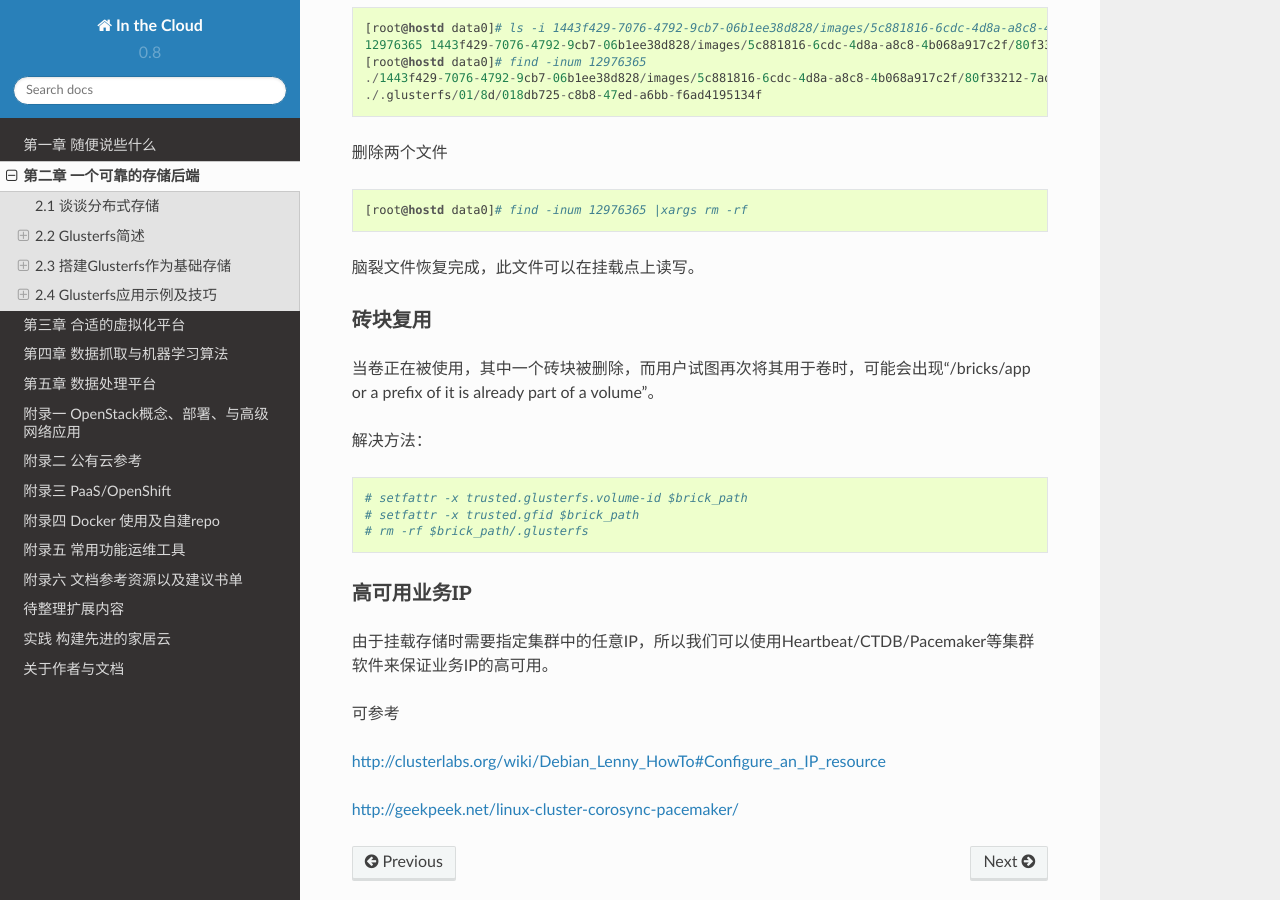
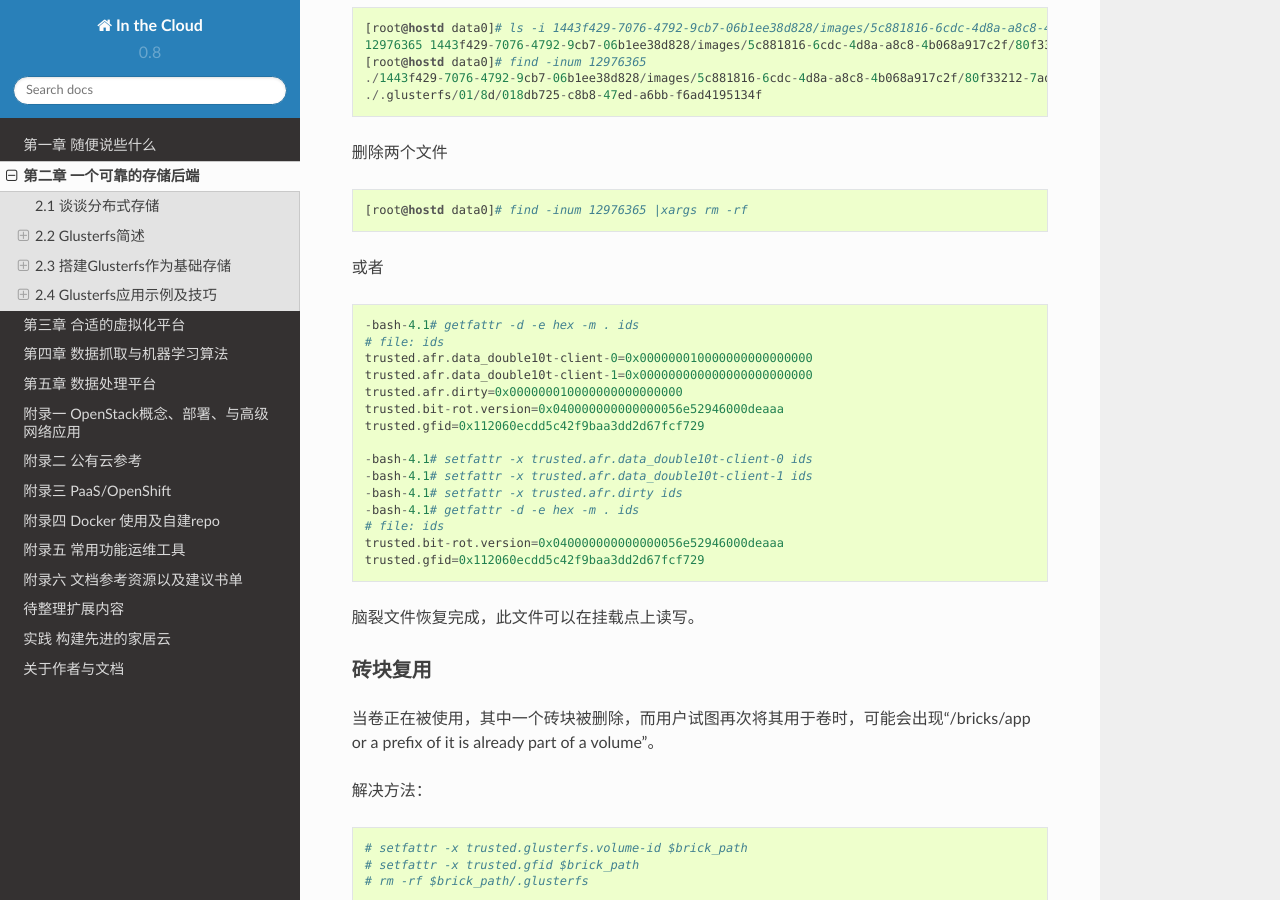
Before and after one commit to lofyer/InTheCloud, a Sphinx documentation site: the page built from source/posts/ch02.rst, in a window 1280 px wide and 900 px high, scrolled down 18726 px. Built offline with Sphinx 7.4.7 and the Read the Docs theme 2.0.0, drawn with Linux system fonts in a browser that asks for light colours; formulas are drawn with MathJax 3.

Commit message:
gluster fix

```diff
--- a/source/posts/ch02.rst
+++ b/source/posts/ch02.rst
@@ -669,6 +669,26 @@ normal、replica、striped卷组合
 
     [root@hostd data0]# find -inum 12976365 |xargs rm -rf
 
+或者
+
+.. code::
+
+    -bash-4.1# getfattr -d -e hex -m . ids
+    # file: ids
+    trusted.afr.data_double10t-client-0=0x000000010000000000000000
+    trusted.afr.data_double10t-client-1=0x000000000000000000000000
+    trusted.afr.dirty=0x000000010000000000000000
+    trusted.bit-rot.version=0x040000000000000056e52946000deaaa
+    trusted.gfid=0x112060ecdd5c42f9baa3dd2d67fcf729
+
+    -bash-4.1# setfattr -x trusted.afr.data_double10t-client-0 ids
+    -bash-4.1# setfattr -x trusted.afr.data_double10t-client-1 ids
+    -bash-4.1# setfattr -x trusted.afr.dirty ids
+    -bash-4.1# getfattr -d -e hex -m . ids
+    # file: ids
+    trusted.bit-rot.version=0x040000000000000056e52946000deaaa
+    trusted.gfid=0x112060ecdd5c42f9baa3dd2d67fcf729
+
 脑裂文件恢复完成，此文件可以在挂载点上读写。
 
 砖块复用
```
